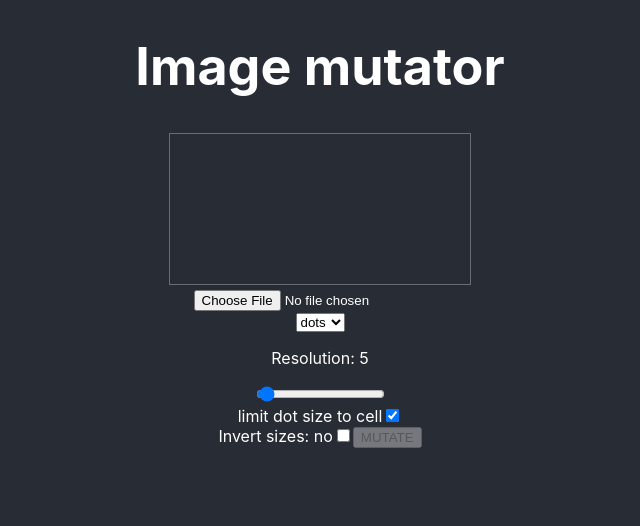
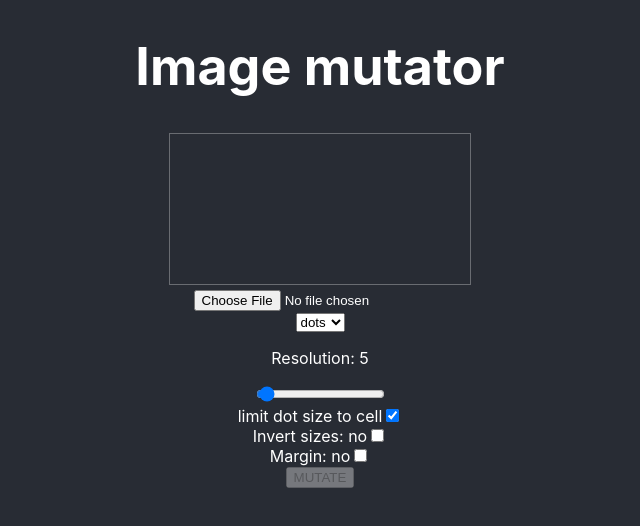
Before and after one commit to FabricioJRepetto/mutant-image, a React (Create React App) app: page / in a window 1280 px wide. Shown: the top 526 px of the page, without its empty margins (320-960 px from the left). Built offline with nearby package versions, Linux system fonts and the light colour scheme.

Commit message:
margin adjustment

```diff
--- a/src/App.js
+++ b/src/App.js
@@ -8,6 +8,7 @@ function App() {
     const [style, setStyle] = useState('dots')
     const [res, setRes] = useState(5)
     const [invertSize, setInvertSize] = useState(false)
+    const [margin, setMargin] = useState(false)
     const [imgData, setImgData] = useState()
     const [fontSize, setFontSize] = useState(1)
     const [showText, setShowText] = useState(false)
@@ -44,7 +45,7 @@ function App() {
     const print = async (size) => {
         setLoading(() => true)
         cntx.current.clearRect(0, 0, canvas.current.width, canvas.current.height)
-        if (style === 'dots') {
+        if (margin) {
             canvas.current.width = imgData.width + res * 4
             canvas.current.height = imgData.height + res * 4
         }
@@ -52,7 +53,7 @@ function App() {
 
         switch (style) {
             case 'dots':
-                data.forEach(e => drawCircle(e.x + res * 1.7, e.y + res * 1.7, e.dotSize, e.color))
+                data.forEach(e => drawCircle(margin ? e.x + res * 1.7 : e.x, margin ? e.y + res * 1.7 : e.y + res * 1.7, e.dotSize, e.color))
                 break;
 
             default:
@@ -61,7 +62,7 @@ function App() {
 
                 data.forEach(e => {
                     cntx.current.fillStyle = e.color
-                    cntx.current.fillText(e.char, e.x, e.y)
+                    cntx.current.fillText(e.char, margin ? e.x + res * 1.7 : e.x, margin ? e.y + res * 2.3 : e.y)
                 })
                 break;
         }
@@ -130,6 +131,7 @@ function App() {
                     <>
                         <p>Font size: <i>{fontSize}</i></p>
                         <input type="range" min={0} max={19} defaultValue={10} onChange={fontSizeHandler}></input>
+                        <br />
                     </>
                     <button onClick={() => setShowText(() => !showText)} disabled={!bluePrint}>SHOW TEXT</button>
                 </>}
@@ -138,6 +140,10 @@ function App() {
                 <>
                     <label htmlFor="invert">Invert sizes: {invertSize ? 'yes' : 'no'}</label>
                     <input type="checkbox" name="invert" id="invert" onChange={() => setInvertSize(() => !invertSize)}></input>
+                    <br />
+                    <label htmlFor="margin">Margin: {margin ? 'yes' : 'no'}</label>
+                    <input type="checkbox" name="margin" id="margin" onChange={() => setMargin(() => !margin)}></input>
+                    <br />
                 </>
                 <button onClick={print} disabled={!imgData}>MUTATE</button>
             </div>
```
